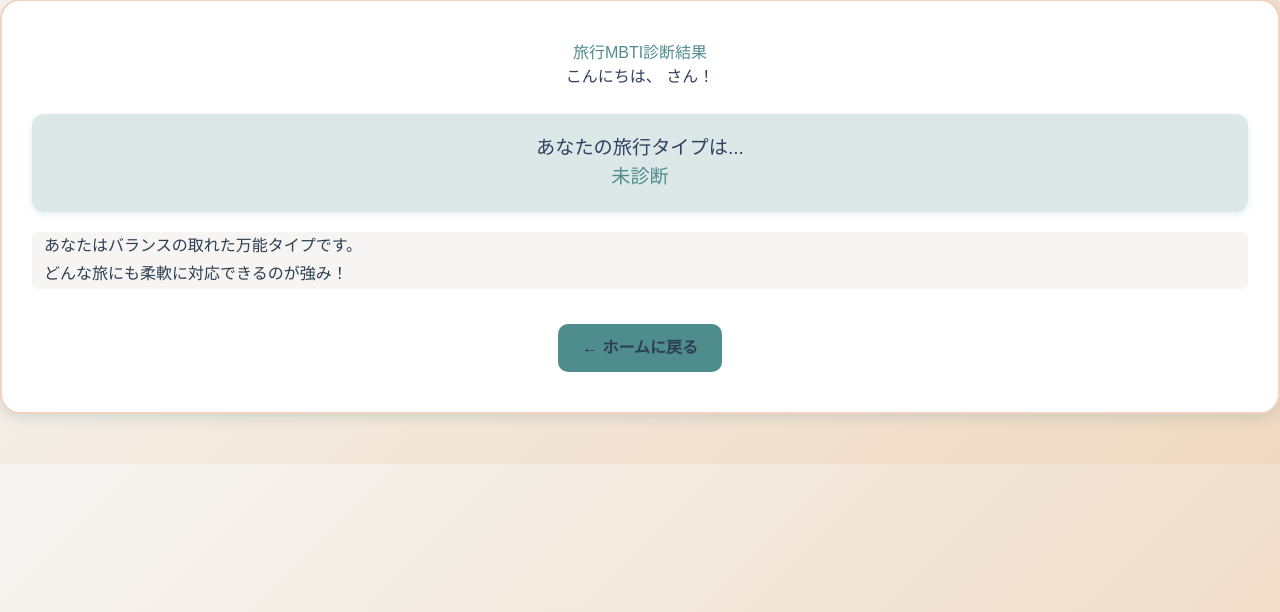
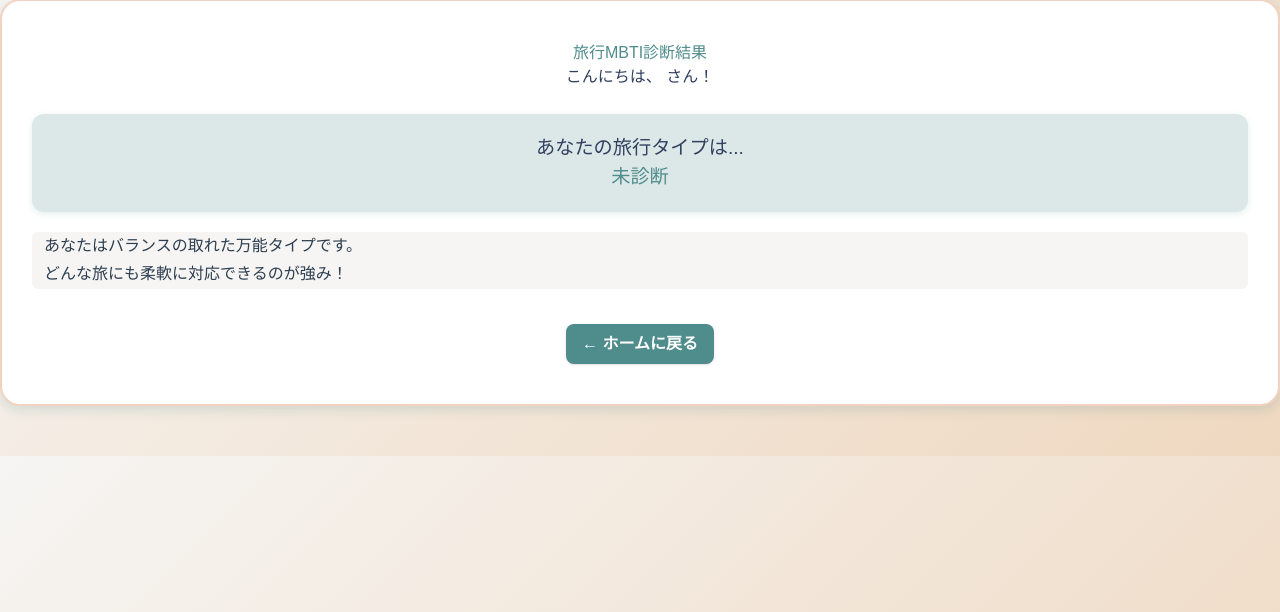
Before and after one commit to s2422092/Giikuten, a Flask app: page /mbti_result in a window 1280 px wide. Shown: the part 51-663 px from the top of the page. Run offline with Flask 3, Linux system fonts and the light colour scheme; the visitor is signed in with stand-in values (Sample User, id 1); data that the repository does not hold is empty; some libraries are stand-ins or nearby versions.

Commit message:
幅の調整

```diff
--- a/templates/mbti/mbti_result.html
+++ b/templates/mbti/mbti_result.html
@@ -15,7 +15,7 @@
     }
 
     .container {
-      max-width: 700px;
+      max-width: 600px;
       margin: 50px auto;
       background: #FFFFFF;
       border-radius: 20px;
@@ -130,7 +130,10 @@
       {% endif %}
     </div>
 
-    <a href="{{ url_for('home.home') }}">← ホームに戻る</a>
+    <a href="{{ url_for('home.home') }}"
+   class="bg-[#4F8C8C] text-white font-semibold py-2 px-4 rounded-lg shadow hover:bg-[#3E7676] transition inline-block">
+  ← ホームに戻る
+</a>
   </div>
 
 </body>
```
